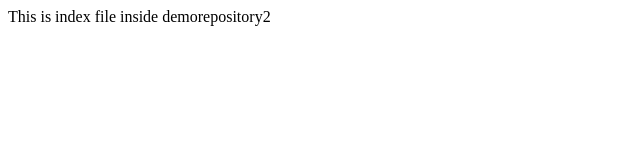
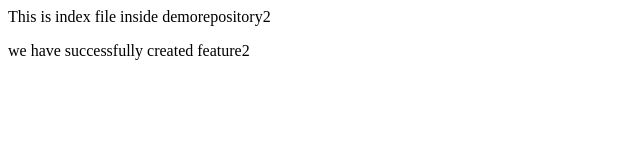
Before and after one commit to AadeshChaugule/LocalRepository, a plain HTML site: page index.html in a window 1280 px wide. Shown: the whole page, without its empty margins (0-640 px from the left). Drawn offline with Linux system fonts and the light colour scheme.

Commit message:
updated index file

```diff
--- a/index.html
+++ b/index.html
@@ -1 +1,2 @@
 <p> This is index file inside demorepository2</p>
+<p>we have successfully created feature2</p>
```
